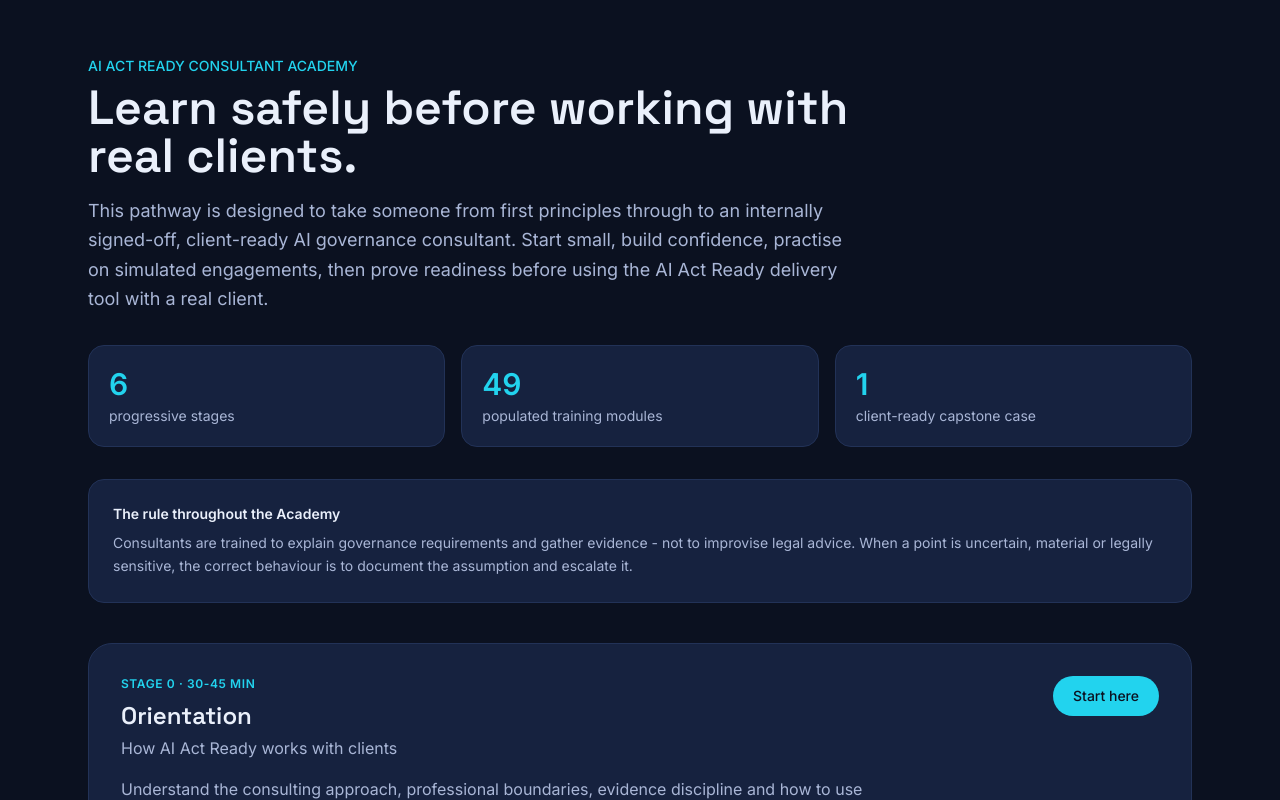
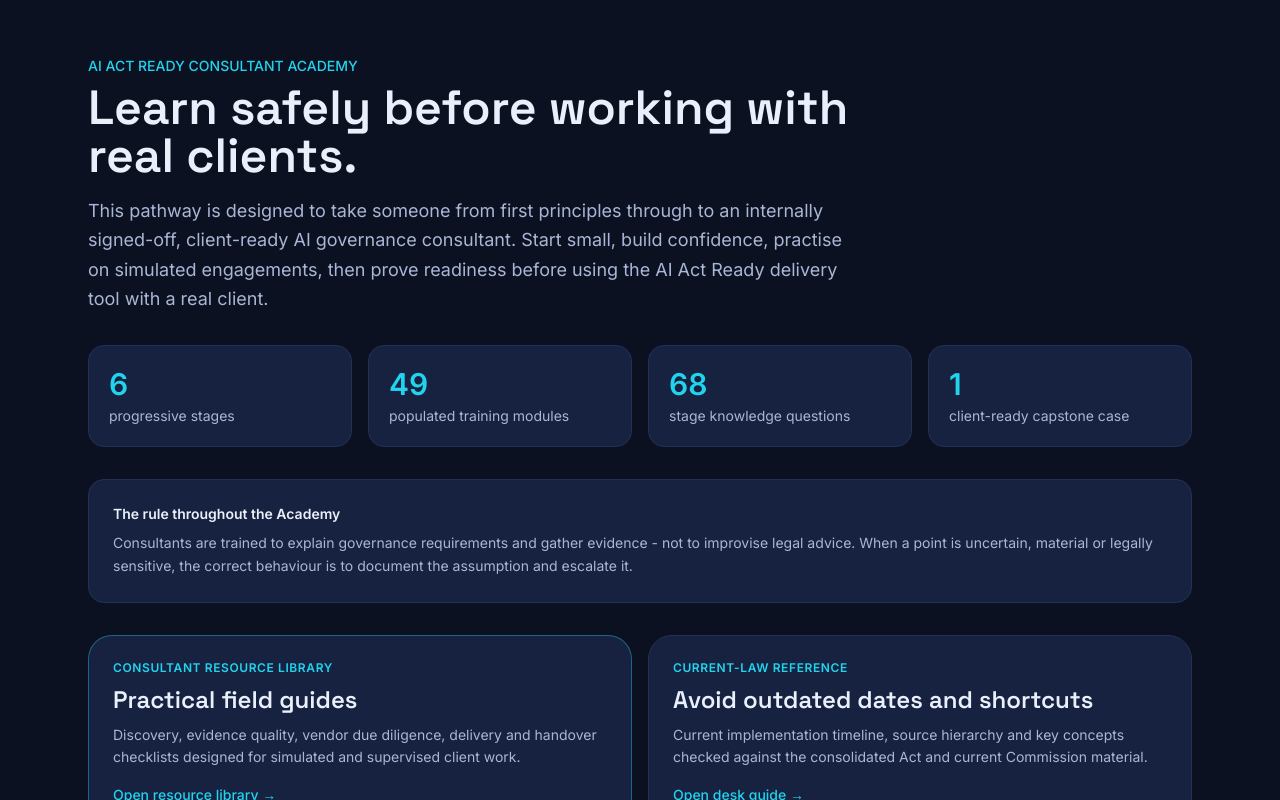
Before and after one commit to AiActReady/mockexam-app, a Next.js app: page /academy in a window 1280 px wide. Shown: the top 800 px of the page. Built offline with nearby package versions, Linux system fonts and the light colour scheme.

Commit message:
Surface Academy assessments and consultant resources

```diff
--- a/src/app/academy/page.tsx
+++ b/src/app/academy/page.tsx
@@ -1,6 +1,7 @@
 import Link from "next/link";
 import { ACADEMY_LEVELS } from "@/data/curriculum";
 import { ACADEMY_MODULES } from "@/data/academy-content";
+import { ACADEMY_ASSESSMENT_QUESTIONS } from "@/data/assessments";
 
 export default function AcademyPage() {
   return (
@@ -17,7 +18,7 @@
         </p>
       </div>
 
-      <div className="mt-8 grid gap-4 sm:grid-cols-3">
+      <div className="mt-8 grid gap-4 sm:grid-cols-2 lg:grid-cols-4">
         <div className="rounded-2xl border border-[var(--color-border)] bg-[var(--color-surface-raised)] p-5">
           <div className="text-3xl font-semibold text-[var(--color-primary)]">{ACADEMY_LEVELS.length}</div>
           <div className="mt-1 text-sm text-[var(--color-text-muted)]">progressive stages</div>
@@ -25,6 +26,10 @@
         <div className="rounded-2xl border border-[var(--color-border)] bg-[var(--color-surface-raised)] p-5">
           <div className="text-3xl font-semibold text-[var(--color-primary)]">{ACADEMY_MODULES.length}</div>
           <div className="mt-1 text-sm text-[var(--color-text-muted)]">populated training modules</div>
+        </div>
+        <div className="rounded-2xl border border-[var(--color-border)] bg-[var(--color-surface-raised)] p-5">
+          <div className="text-3xl font-semibold text-[var(--color-primary)]">{ACADEMY_ASSESSMENT_QUESTIONS.length}</div>
+          <div className="mt-1 text-sm text-[var(--color-text-muted)]">stage knowledge questions</div>
         </div>
         <div className="rounded-2xl border border-[var(--color-border)] bg-[var(--color-surface-raised)] p-5">
           <div className="text-3xl font-semibold text-[var(--color-primary)]">1</div>
@@ -39,6 +44,25 @@
           When a point is uncertain, material or legally sensitive, the correct behaviour is to document the assumption and escalate it.
         </p>
       </div>
+
+      <section className="mt-8 grid gap-4 md:grid-cols-2">
+        <Link href="/academy/resources" className="rounded-3xl border border-[var(--color-primary)]/40 bg-[var(--color-surface-raised)] p-6 transition hover:border-[var(--color-primary)]">
+          <div className="text-xs font-semibold uppercase tracking-wider text-[var(--color-primary)]">Consultant resource library</div>
+          <h2 className="mt-2 font-display text-2xl font-semibold">Practical field guides</h2>
+          <p className="mt-2 text-sm leading-relaxed text-[var(--color-text-muted)]">
+            Discovery, evidence quality, vendor due diligence, delivery and handover checklists designed for simulated and supervised client work.
+          </p>
+          <div className="mt-4 text-sm font-medium text-[var(--color-primary)]">Open resource library →</div>
+        </Link>
+        <Link href="/academy/reference" className="rounded-3xl border border-[var(--color-border)] bg-[var(--color-surface-raised)] p-6 transition hover:border-[var(--color-primary)]">
+          <div className="text-xs font-semibold uppercase tracking-wider text-[var(--color-primary)]">Current-law reference</div>
+          <h2 className="mt-2 font-display text-2xl font-semibold">Avoid outdated dates and shortcuts</h2>
+          <p className="mt-2 text-sm leading-relaxed text-[var(--color-text-muted)]">
+            Current implementation timeline, source hierarchy and key concepts checked against the consolidated Act and current Commission material.
+          </p>
+          <div className="mt-4 text-sm font-medium text-[var(--color-primary)]">Open desk guide →</div>
+        </Link>
+      </section>
 
       <section className="mt-10 space-y-5">
         {ACADEMY_LEVELS.map((level, index) => (
```
